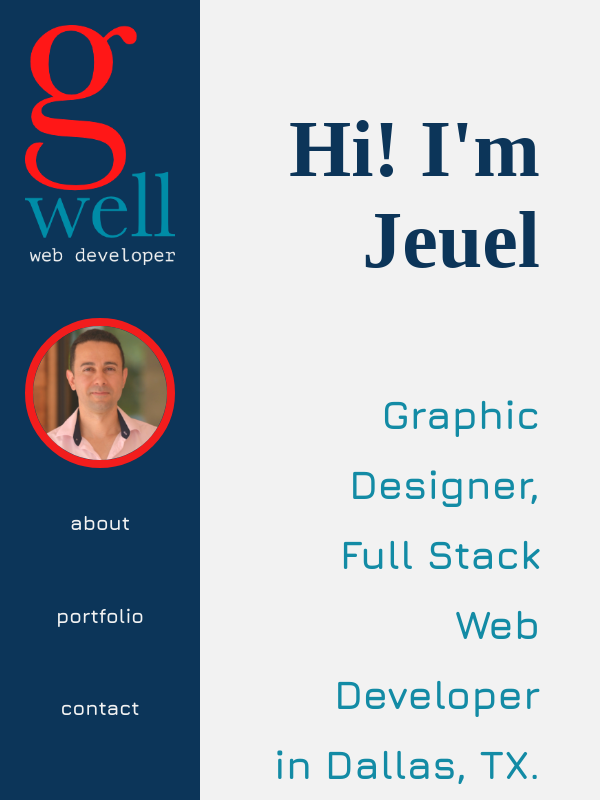
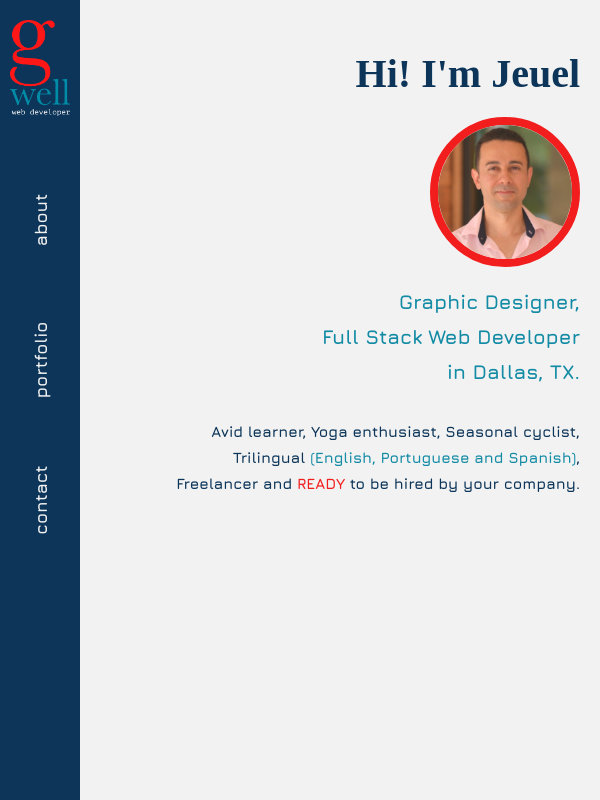
Before and after one commit to vjeuel/portfolio-react, a React (Create React App) app: page / in a window 600 px wide. Shown: the top 800 px of the page. Built offline with nearby package versions, Linux system fonts and the light colour scheme; a web font is replaced by a local one.

Commit message:
fully mobile

```diff
--- a/src/App.css
+++ b/src/App.css
@@ -1,9 +1,9 @@
 @import url('https://fonts.googleapis.com/css2?family=Baskervville&family=Jura:wght@700&display=swap');
 
 :root {
-  --pb: #0C3559;
-  --sb: #138BA5;
-  --rd: #F21D1D;
+	--pb: #0c3559;
+	--sb: #138ba5;
+	--rd: #f21d1d;
 	--wt: #f2f2f2;
 	--font1: 'Baskervville', serif;
 	--font2: 'Jura', sans-serif;
@@ -22,7 +22,11 @@ h1 {
 	display: block;
 }
 
-h2, h3, h4, h5,a {
+h2,
+h3,
+h4,
+h5,
+a {
 	font-family: var(--font2);
 }
 
@@ -75,3 +79,50 @@ a:hover {
 	display: grid;
 	grid-template-columns: 20rem 1fr;
 }
+
+/* Media Query ----------------------------------*/
+@media (max-width: 960px) {
+	h1 {
+		font-size: 6rem;
+	}
+
+	h2 {
+		font-size: 3rem;
+	}
+
+	h3 {
+		font-size: 2rem;
+	}
+}
+
+@media (max-width: 600px) {
+	h1 {
+		font-size: 4rem;
+		margin-top: 0;
+		margin-bottom: 2rem;
+	}
+
+	h2 {
+		font-size: 2rem;
+		margin-bottom: 2rem;
+	}
+
+	h3 {
+		font-size: 1.5rem;
+		margin-bottom: 2rem;
+	}
+
+	h4 {
+		font-size: 1.5rem;
+		padding: 0 1rem;
+	}
+
+	h5 {
+		font-size: 1.25rem;
+		padding: 0 1rem;
+	}
+
+	.App {
+		grid-template-columns: 8rem 1fr;
+	}
+}
--- a/src/App.js
+++ b/src/App.js
@@ -5,16 +5,20 @@ import Navbar from './components/Navbar';
 import About from './components/About';
 import Contact from './components/Contact';
 import Portfolio from './components/Portfolio';
+// import Home from './components/Home';
+// import NavbarMobile from './components/NavbarMobile - Delete';
 
 function App() {
 	return (
 		<Router>
 			<div className='App'>
 				<Navbar />
+				{/* <NavbarMobile /> */}
 				<Switch>
 					<Route path='/' exact component={withRouter(About)} />
 					<Route path='/portfolio' component={withRouter(Portfolio)} />
 					<Route path='/contact' component={withRouter(Contact)} />
+					{/* <Route path='/home' component={withRouter(Home)} /> */}
 				</Switch>
 			</div>
 		</Router>
--- a/src/components/About.js
+++ b/src/components/About.js
@@ -1,11 +1,13 @@
 import React from 'react';
 import { Link } from 'react-router-dom';
 import './Pages.css';
+import jeuel from './img/jeuel.png';
 
 function About() {
 	return (
-      <div className="pagesGrid about" id="about">
+		<div className='pagesGrid about'>
 			<h1>Hi! I'm Jeuel</h1>
+			<img src={jeuel} alt='Logo' className='jeuelMobile' />
 			<h2>
 				Graphic Designer, <br />
 				Full Stack Web Developer
@@ -13,14 +15,12 @@ function About() {
 			</h2>
 			<h3>
 				Avid learner, Yoga enthusiast, Seasonal cyclist, <br /> Trilingual{' '}
-            <span style={{ color: 'var(--sb)' }}>
-               (English, Portuguese and Spanish)
-            </span>
+				<span style={{ color: 'var(--sb)' }}>(English, Portuguese and Spanish)</span>
 				,
 				<br />
 				Freelancer and{' '}
 				<span style={{ color: 'var(--rd)' }}>
-               <Link to="/contact">READY</Link>
+					<Link to='/contact'>READY</Link>
 				</span>{' '}
 				to be hired by your company.
 			</h3>
--- a/src/components/Contact.js
+++ b/src/components/Contact.js
@@ -4,7 +4,7 @@ import Resume from './img/ResumeJeuel.pdf';
 
 function Contact() {
 	return (
-		<div className='pagesGrid contact' id='contact'>
+		<div className='pagesGrid contact'>
 			<h1>My name is Jeuel Viveros</h1>
 			<h2>Let's create good things together.</h2>
 			<h3>I am a Boot Camp graduate at SMU, Dallas, TX.</h3>
--- a/src/components/Navbar.css
+++ b/src/components/Navbar.css
@@ -2,13 +2,14 @@
 	height: 100vh;
 	width: 20rem;
 	padding: 2.5rem;
+	margin: 0;
 }
 
 .mainGrid {
-   background-color: '#0C3559';
+	background-color: var(--pb);
 	height: 90%;
 	display: grid;
-   grid-template-rows: 25rem 15rem  5rem 5rem 5rem;
+	grid-template-rows: 25rem 15rem 5rem 5rem 5rem;
 	grid-row-gap: 2rem;
 	justify-content: center;
 	align-content: space-between;
@@ -36,13 +37,64 @@ button {
 
 button:hover {
 	color: var(--rd);
-   /* border: 1px solid var(--sb); */
 	font-size: 2.25rem;
 	border-radius: 5px;
-   /* box-shadow: 0 0 5px var(--rd); */
-   transition: ease-in-out 0.5s ;
+	transition: ease-in-out 0.5s;
 }
 
 .navLink {
-   color: var(--wt)
+	color: var(--wt);
 }
+
+/* Media Query */
+@media (min-width: 600px) {
+	.navGridMobile {
+		display: none;
+	}
+}
+
+/* Navbar Mobile ------------------------------*/
+@media (max-width: 600px) {
+	.navGrid {
+		width: 8rem;
+		padding: 2rem 1rem;
+		margin: 0;
+		overflow-y: scroll;
+	}
+
+	.mainGrid {
+		width: 6rem;
+		height: 100%;
+		grid-template-rows: repeat(4, 12rem);
+		grid-row-gap: 2rem;
+		justify-content: flex-start;
+		align-content: flex-start;
+		position: fixed;
+	}
+
+	.logo {
+		width: 6rem;
+	}
+
+	.jeuel {
+		display: none;
+	}
+
+	.navLink {
+		transform: rotate(270deg);
+		width: 12rem;
+		height: 12rem;
+	}
+
+	button {
+		font-size: 1.75rem;
+		height: 6rem;
+		width: 12rem;
+	}
+
+	button:hover {
+		color: var(--wt);
+		font-size: 1.75rem;
+		transition: none;
+	}
+}
--- a/src/components/Navbar.js
+++ b/src/components/Navbar.js
@@ -1,6 +1,6 @@
 import React from 'react';
 import './Navbar.css';
-import { Link, withRoute } from 'react-router-dom';
+import { Link } from 'react-router-dom';
 import logo from './img/logo.png';
 import jeuel from './img/jeuel.png';
 
--- a/src/components/Pages.css
+++ b/src/components/Pages.css
@@ -1,7 +1,8 @@
 /* General ------------------------------------*/
 .pagesGrid {
-	min-height: 100vh;
-	padding: 5rem 15% 5rem 5rem;
+	background-color: var(--wt);
+	height: auto;
+	padding: 5rem 10% 5rem 5rem;
 	display: grid;
 	grid-template-rows: repeat(3, auto);
 	justify-content: flex-end;
@@ -11,6 +12,10 @@
 /* About  -------------------------------------*/
 .about {
 	background-color: var(--wt);
+}
+
+.jeuelMobile {
+	display: none;
 }
 
 /* Portfolio ------------------------------------*/
@@ -45,3 +50,50 @@
 .contact {
 	background-color: var(--wt);
 }
+
+/* Media Query ----------------------------------*/
+@media (max-width: 960px) {
+	.pagesGrid {
+		padding-right: 5rem;
+	}
+}
+
+@media (max-width: 600px) {
+	.pagesGrid {
+		padding-right: 2rem;
+	}
+
+	.navGrid {
+		width: 8rem;
+	}
+
+	/* About */
+	.jeuelMobile {
+		display: block;
+		width: 15rem;
+		border: 8px solid var(--rd);
+		border-radius: 50%;
+		justify-self: flex-end;
+	}
+
+	/* Portfolio */
+	.portfolioGrid {
+		padding: 2rem;
+		grid-template-columns: none;
+		grid-template-rows: repeat(19, 30rem);
+		grid-gap: 2rem;
+	}
+
+	.cards {
+		height: 30rem;
+		/* border: none; */
+	}
+
+	.projectImg {
+		background-size: cover;
+		background-position: top center;
+		width: 100%;
+		height: 60%;
+		border-radius: 1rem;
+	}
+}
```
Also changed, not shown: src/components/Home.js (added, +9 -0 lines), src/components/NavbarMobile - Delete.js (added, +32 -0 lines). Lines whose indentation alone changed are shown as unchanged.
